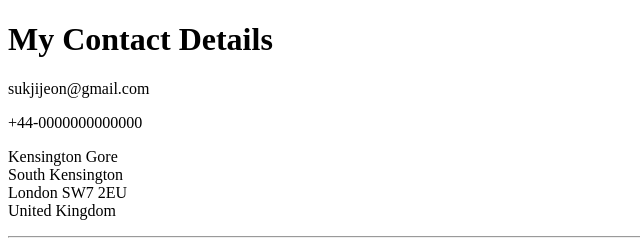
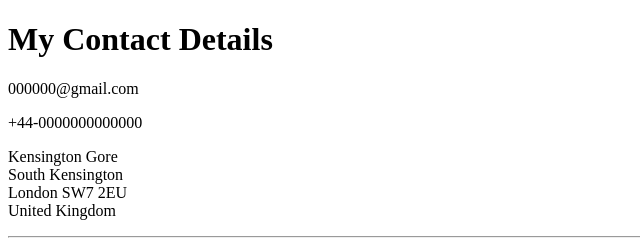
Before and after one commit to ijkuS/test-2, a plain HTML site: page contact.html in a window 1280 px wide. Shown: the top 240 px of the page, 0-640 px from the left. Drawn offline with Linux system fonts and the light colour scheme.

Commit message:
Update contact.html

```diff
--- a/contact.html
+++ b/contact.html
@@ -6,7 +6,7 @@
 </head>
 <body>
     <h1>My Contact Details</h1>
-    <p>sukjijeon@gmail.com</p>
+    <p>000000@gmail.com</p>
     <p>+44-0000000000000</p>
     <p>Kensington Gore<br>
        South Kensington<br>
```
